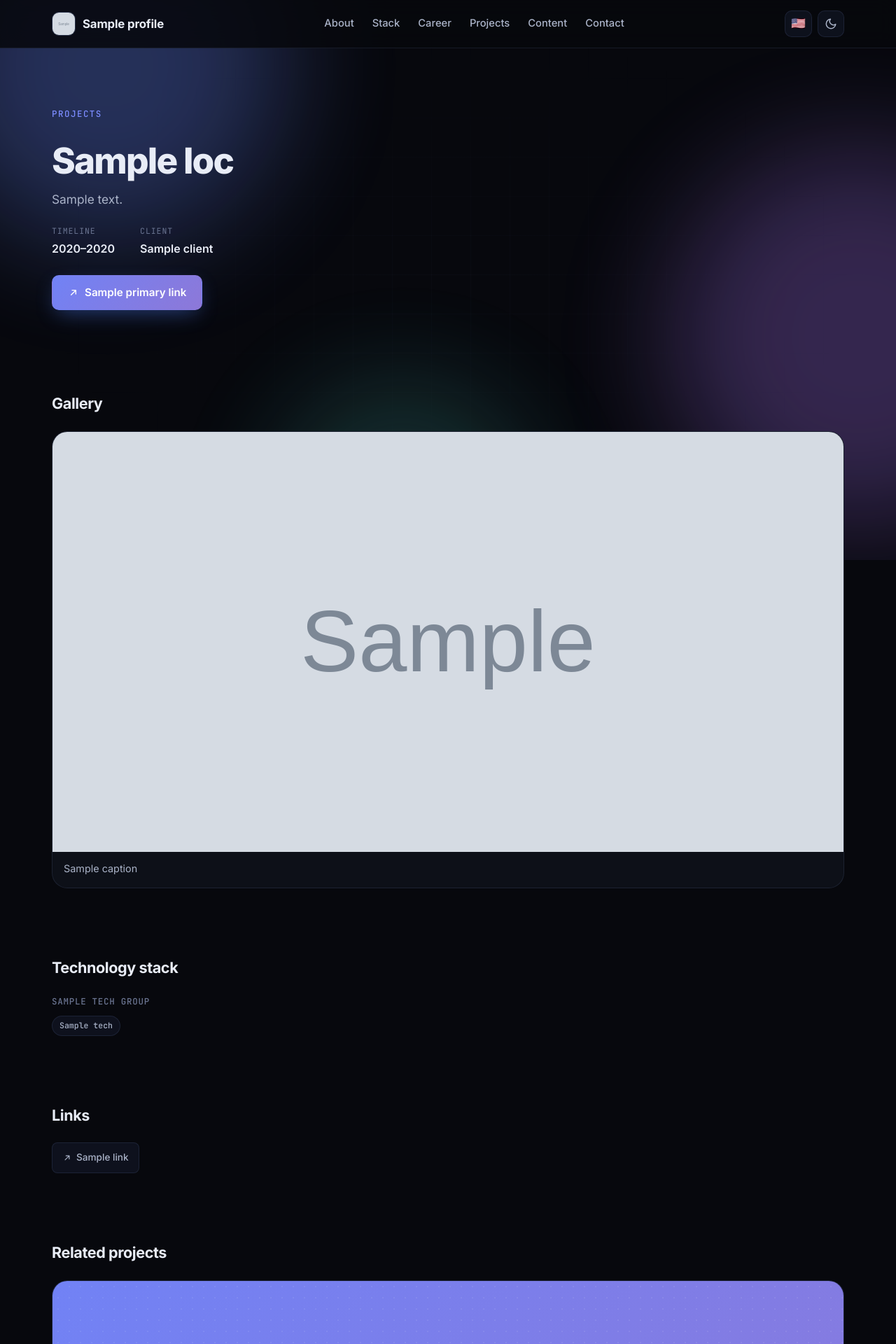
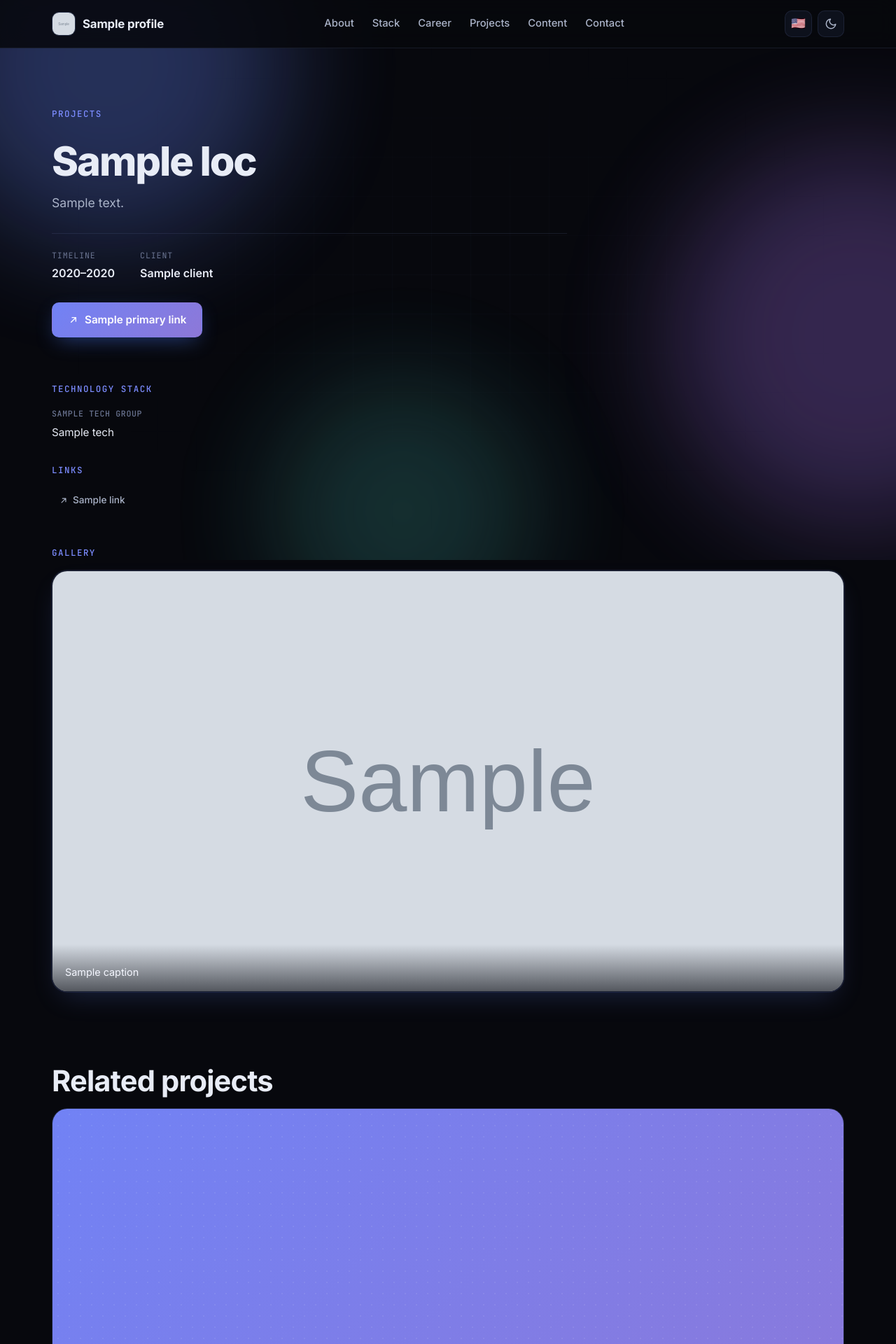
Before and after one commit to irAbs174/irAbs174, a Django app: template templates/portfolio/project_detail.html in a window 1280 px wide. Shown: the top 1920 px of the page at 70% size. Run offline with Django 4.2, Linux system fonts and the light colour scheme; the template is opened without the code that fills it: most values are stand-ins (such as "Sample title", 1, 10 or a date in 2020); grey boxes marked "Sample" are stand-in pictures; data that the repository does not hold is empty.

Commit message:
Align the projects catalog and case study with the site design.
Make project pages feel like damerchi.ir: quieter chrome, image-first case studies, and the existing typography and card language.

Co-authored-by: Cursor <cursoragent@cursor.com>

```diff
--- a/portfolio/models.py
+++ b/portfolio/models.py
@@ -314,7 +314,7 @@ class Project(LocalizedMixin, models.Model):
         return self.loc("short_description") or self.loc("description")
 
     def catalog_technologies(self):
-        return list(self.technologies.all())[:6]
+        return list(self.technologies.all())[:4]
 
     def role_lines(self):
         text = self.loc("role")
--- a/static/css/site.css
+++ b/static/css/site.css
@@ -729,14 +729,21 @@
             height: 100%;
             object-fit: cover;
             display: block;
-            filter: saturate(.88);
+            filter: saturate(.94);
+            transform: scale(1.001);
+            transition: transform var(--t-slow), filter var(--t-base);
+        }
+        .proj-card:hover .proj-cover-image {
+            transform: scale(1.04);
+            filter: saturate(1);
         }
         .proj-cover::after {
             content: '';
             position: absolute; inset: 0;
-            background: linear-gradient(180deg, transparent 50%, rgba(0,0,0,0.55));
+            background: linear-gradient(180deg, transparent 72%, rgba(0,0,0,0.28));
             pointer-events: none;
         }
+        .proj-cover:has(.proj-cover-image)::after { opacity: 0.4; }
         .proj-cover-pattern {
             position: absolute; inset: 0;
             background-image: radial-gradient(rgba(255,255,255,0.18) 1px, transparent 1px);
@@ -746,17 +753,22 @@
             z-index: 1;
             pointer-events: none;
         }
+        .proj-cover:has(.proj-cover-image) .proj-cover-pattern { display: none; }
         .proj-body { padding: 22px; display: flex; flex-direction: column; gap: 12px; flex: 1; }
-        .proj-title { font-size: 1.15rem; font-weight: 700; color: var(--text); }
-        .proj-meta { display: flex; flex-wrap: wrap; align-items: center; gap: 8px; }
+        .proj-title { font-size: 1.15rem; font-weight: 700; color: var(--text); letter-spacing: -0.02em; }
+        .proj-meta { display: flex; flex-wrap: wrap; align-items: center; gap: 10px; }
+        .proj-kicker {
+            font-family: var(--font-mono);
+            font-size: 0.72rem;
+            letter-spacing: 0.08em;
+            text-transform: uppercase;
+            color: var(--text-mute);
+        }
+        html[dir="rtl"] .proj-kicker { letter-spacing: 0; }
         .proj-status {
             font-family: var(--font-mono);
             font-size: 0.72rem;
             color: var(--accent);
-            padding: 4px 10px;
-            border: 1px solid var(--border);
-            border-radius: 999px;
-            background: var(--bg-elev-2);
         }
         .proj-desc { color: var(--text-soft); font-size: 0.92rem; flex: 1; }
         .proj-tags { display: flex; flex-wrap: wrap; gap: 6px; }
@@ -794,36 +800,34 @@
             color: var(--text-soft);
             margin: 0;
         }
-        .catalog .section-title { margin-top: 0; }
+        .catalog { padding-top: 72px; }
+        .catalog .section-title { margin-top: 10px; }
 
         /* =========================================================
            CASE STUDY
            ========================================================= */
-        .case-hero { padding: 72px 0 32px; }
-        .case-hero-grid {
-            display: grid;
-            grid-template-columns: minmax(0, 1fr) minmax(0, 1.15fr);
-            gap: 48px;
-            align-items: center;
-        }
+        .case-hero { padding: 72px 0 0; }
+        .case-hero-copy { max-width: 46rem; }
         .case-title {
-            font-size: clamp(2rem, 4.4vw, 3.2rem);
+            font-size: clamp(2.2rem, 4.8vw, 3.6rem);
             font-weight: 800;
             letter-spacing: -0.035em;
-            line-height: 1.08;
-            margin: 16px 0 14px;
+            line-height: 1.05;
+            margin: 14px 0 16px;
         }
         .case-lede {
             color: var(--text-soft);
-            font-size: 1.08rem;
-            max-width: 36rem;
-            margin: 0 0 22px;
+            font-size: 1.1rem;
+            max-width: 38rem;
+            margin: 0 0 28px;
         }
         .case-facts {
             display: flex;
             flex-wrap: wrap;
             gap: 22px 36px;
-            margin: 0 0 24px;
+            margin: 0 0 28px;
+            padding-top: 22px;
+            border-top: 1px solid var(--border);
         }
         .case-facts div { margin: 0; }
         .case-facts dt {
@@ -834,13 +838,17 @@
             color: var(--text-mute);
             margin: 0 0 4px;
         }
+        html[dir="rtl"] .case-facts dt { letter-spacing: 0; }
         .case-facts dd { margin: 0; color: var(--text); font-weight: 600; }
+        .case-cta { display: flex; flex-wrap: wrap; gap: 12px; }
         .case-cover {
+            margin-top: 44px;
             border-radius: var(--radius-lg);
             overflow: hidden;
             border: 1px solid var(--border);
-            aspect-ratio: 16 / 10;
+            aspect-ratio: 16 / 9;
             background: var(--bg-elev-2);
+            box-shadow: var(--shadow-glow);
         }
         .case-cover img {
             width: 100%;
@@ -848,13 +856,32 @@
             object-fit: cover;
             display: block;
         }
-        .case-block { padding: 48px 0; }
+        .case-body { padding: 64px 0 8px; }
+        .case-layout {
+            display: grid;
+            grid-template-columns: minmax(0, 1.4fr) minmax(15rem, 0.7fr);
+            gap: 56px 64px;
+            align-items: start;
+        }
+        .case-story:only-child { max-width: 42rem; }
+        .case-aside {
+            display: flex;
+            flex-direction: column;
+            gap: 32px;
+        }
+        .case-aside:only-child { max-width: 28rem; }
+        .case-block { padding: 40px 0 64px; }
+        .case-related { padding-top: 24px; }
         .case-section-title {
-            font-size: 1.35rem;
-            font-weight: 700;
-            letter-spacing: -0.02em;
-            margin: 0 0 22px;
+            font-family: var(--font-mono);
+            font-size: 0.78rem;
+            font-weight: 500;
+            letter-spacing: 0.12em;
+            text-transform: uppercase;
+            color: var(--accent);
+            margin: 0 0 16px;
         }
+        html[dir="rtl"] .case-section-title { letter-spacing: 0; }
         .case-prose {
             max-width: 42rem;
             color: var(--text-soft);
@@ -862,46 +889,59 @@
         }
         .case-prose p { margin: 0 0 1.15em; }
         .case-prose p:last-child { margin-bottom: 0; }
+        .case-prose p:first-child { color: var(--text); }
         .case-roles {
             list-style: none;
             padding: 0;
             margin: 0;
-            display: flex;
-            flex-wrap: wrap;
+            display: grid;
             gap: 10px;
         }
         .case-roles li {
-            padding: 8px 14px;
-            border-radius: 999px;
-            border: 1px solid var(--border);
-            background: var(--surface);
+            position: relative;
+            padding-inline-start: 16px;
+            color: var(--text);
             font-weight: 500;
+        }
+        .case-roles li::before {
+            content: '';
+            position: absolute;
+            inset-inline-start: 0;
+            top: 0.55em;
+            width: 6px;
+            height: 6px;
+            border-radius: 50%;
+            background: var(--accent);
+            box-shadow: 0 0 0 4px color-mix(in srgb, var(--accent) 18%, transparent);
         }
         .tech-groups {
             display: grid;
-            gap: 22px;
+            gap: 18px;
         }
         .tech-group-label {
             font-family: var(--font-mono);
-            font-size: 0.78rem;
+            font-size: 0.72rem;
             color: var(--text-mute);
             letter-spacing: 0.06em;
             text-transform: uppercase;
-            margin: 0 0 10px;
+            margin: 0 0 6px;
             font-weight: 500;
+        }
+        html[dir="rtl"] .tech-group-label { letter-spacing: 0; }
+        .tech-group-items {
+            margin: 0;
+            color: var(--text);
+            font-size: 0.95rem;
+            line-height: 1.55;
         }
         .case-links {
             list-style: none;
             padding: 0;
             margin: 0;
             display: flex;
-            flex-wrap: wrap;
-            gap: 8px;
-        }
-        .case-links .proj-link {
-            border: 1px solid var(--border);
-            background: var(--surface);
-            padding: 10px 14px;
+            flex-direction: column;
+            align-items: flex-start;
+            gap: 4px;
         }
 
         .gallery-frame {
@@ -915,6 +955,7 @@
             border-radius: var(--radius-lg);
             border: 1px solid var(--border);
             background: var(--bg-elev-1);
+            box-shadow: var(--shadow-glow);
             -webkit-overflow-scrolling: touch;
             position: relative;
             scrollbar-width: none;
@@ -928,18 +969,24 @@
             flex: 0 0 100%;
             scroll-snap-align: start;
             margin: 0;
+            position: relative;
         }
         .gallery-full { display: block; }
         .gallery-slide img {
             width: 100%;
-            aspect-ratio: 16 / 10;
+            aspect-ratio: 16 / 9;
             object-fit: cover;
             display: block;
         }
         .gallery-slide figcaption {
-            padding: 12px 16px 16px;
-            color: var(--text-soft);
+            position: absolute;
+            inset-inline: 0;
+            bottom: 0;
+            margin: 0;
+            padding: 28px 18px 16px;
+            color: #f4f6ff;
             font-size: 0.9rem;
+            background: linear-gradient(180deg, transparent, rgba(6, 8, 14, 0.62));
         }
         .gallery-btn {
             display: none;
--- a/templates/portfolio/partials/project_card.html
+++ b/templates/portfolio/partials/project_card.html
@@ -10,14 +10,16 @@
             <div class="proj-cover-pattern"></div>
         </div>
         <div class="proj-body">
+            {% if project.category or project.status %}
             <div class="proj-meta">
                 {% if project.category %}
-                <span class="pill">{{ project.get_category_display }}</span>
+                <span class="proj-kicker">{{ project.get_category_display }}</span>
                 {% endif %}
                 {% if project.status %}
                 <span class="proj-status">{{ project.get_status_display }}</span>
                 {% endif %}
             </div>
+            {% endif %}
             <h2 class="proj-title">{% loc project 'title' %}</h2>
             <p class="proj-desc">{{ project.catalog_summary }}</p>
             <div class="proj-tags">
@@ -29,10 +31,6 @@
                 {% endif %}
                 {% endwith %}
             </div>
-            <span class="proj-link">
-                <svg viewBox="0 0 24 24" fill="none" stroke="currentColor" stroke-width="2" stroke-linecap="round" stroke-linejoin="round"><path d="M7 17 17 7M9 7h8v8"/></svg>
-                {% trans "View case study" %}
-            </span>
         </div>
     </a>
 </article>
--- a/templates/portfolio/partials/project_links.html
+++ b/templates/portfolio/partials/project_links.html
@@ -1,5 +1,5 @@
 {% load i18n %}
-<ul class="case-links reveal">
+<ul class="case-links">
     {% for link in project.links.all %}
     <li>
         <a class="proj-link" href="{{ link.href }}" target="_blank" rel="noopener noreferrer">
--- a/templates/portfolio/partials/project_technologies.html
+++ b/templates/portfolio/partials/project_technologies.html
@@ -1,15 +1,13 @@
 {% load i18n %}
-<div class="tech-groups reveal">
+<div class="tech-groups">
     {% for label, techs in tech_groups %}
     <div class="tech-group">
         {% if label %}
         <h3 class="tech-group-label">{{ label }}</h3>
         {% endif %}
-        <div class="proj-tags">
-            {% for tech in techs %}
-            <span class="pill">{{ tech.name }}</span>
-            {% endfor %}
-        </div>
+        <p class="tech-group-items">
+            {% for tech in techs %}{{ tech.name }}{% if not forloop.last %} · {% endif %}{% endfor %}
+        </p>
     </div>
     {% endfor %}
 </div>
--- a/templates/portfolio/project_detail.html
+++ b/templates/portfolio/project_detail.html
@@ -9,25 +9,28 @@
     <article class="case">
         <header class="case-hero">
             <div class="container">
-                <div class="case-hero-grid">
                 <div class="case-hero-copy reveal">
                     <p class="section-eyebrow">
                         <a href="{% url 'project_list' %}">{% trans "Projects" %}</a>
                     </p>
-                        <div class="proj-meta">
-                            {% if project.category %}
-                            <span class="pill">{{ project.get_category_display }}</span>
-                            {% endif %}
-                            {% if project.status %}
-                            <span class="proj-status">{{ project.get_status_display }}</span>
-                            {% endif %}
-                        </div>
                     <h1 class="case-title">{% loc project 'title' %}</h1>
                     {% if project.catalog_summary %}
                     <p class="case-lede">{{ project.catalog_summary }}</p>
                     {% endif %}
-                        {% if project.started_at or project.completed_at or project.client %}
+                    {% if project.category or project.status or project.started_at or project.completed_at or project.client %}
                     <dl class="case-facts">
+                        {% if project.category %}
+                        <div>
+                            <dt>{% trans "Category" %}</dt>
+                            <dd>{{ project.get_category_display }}</dd>
+                        </div>
+                        {% endif %}
+                        {% if project.status %}
+                        <div>
+                            <dt>{% trans "Status" %}</dt>
+                            <dd>{{ project.get_status_display }}</dd>
+                        </div>
+                        {% endif %}
                         {% if project.started_at or project.completed_at %}
                         <div>
                             <dt>{% trans "Timeline" %}</dt>
@@ -51,7 +54,7 @@
                     </dl>
                     {% endif %}
                     {% if primary_link %}
-                        <div class="hero-cta">
+                    <div class="case-cta">
                         <a class="btn btn-primary" href="{{ primary_link.href }}" target="_blank" rel="noopener noreferrer">
                             <svg viewBox="0 0 24 24" fill="none" stroke="currentColor" stroke-width="2" stroke-linecap="round" stroke-linejoin="round"><path d="M7 17 17 7M9 7h8v8"/></svg>
                             {{ primary_link.label }}
@@ -62,33 +65,65 @@
                 {% with cover=project.cover_url %}
                 {% if cover %}
                 <div class="case-cover reveal">
-                        <img src="{{ cover }}" alt="{{ project.cover_alt }}" width="960" height="600" loading="eager">
+                    <img src="{{ cover }}" alt="{{ project.cover_alt }}" width="1180" height="664" loading="eager">
                 </div>
                 {% endif %}
                 {% endwith %}
             </div>
-            </div>
         </header>
 
         {% with paragraphs=project.story_paragraphs %}
+        {% with roles=project.role_lines %}
+        {% if paragraphs or roles or tech_groups or project.links.all %}
+        <div class="case-body">
+            <div class="container case-layout">
                 {% if paragraphs %}
-        <section class="section case-block" aria-labelledby="case-story-title">
-            <div class="container">
-                <div class="reveal">
+                <section class="case-story reveal" aria-labelledby="case-story-title">
                     <h2 class="case-section-title" id="case-story-title">{% trans "The story" %}</h2>
                     <div class="case-prose">
                         {% for paragraph in paragraphs %}
                         <p>{{ paragraph }}</p>
                         {% endfor %}
                     </div>
+                </section>
+                {% endif %}
+
+                {% if roles or tech_groups or project.links.all %}
+                <aside class="case-aside reveal">
+                    {% if roles %}
+                    <section aria-labelledby="case-role-title">
+                        <h2 class="case-section-title" id="case-role-title">{% trans "My role" %}</h2>
+                        <ul class="case-roles">
+                            {% for role in roles %}
+                            <li>{{ role }}</li>
+                            {% endfor %}
+                        </ul>
+                    </section>
+                    {% endif %}
+
+                    {% if tech_groups %}
+                    <section aria-labelledby="case-stack-title">
+                        <h2 class="case-section-title" id="case-stack-title">{% trans "Technology stack" %}</h2>
+                        {% include "portfolio/partials/project_technologies.html" %}
+                    </section>
+                    {% endif %}
+
+                    {% if project.links.all %}
+                    <section aria-labelledby="case-links-title">
+                        <h2 class="case-section-title" id="case-links-title">{% trans "Links" %}</h2>
+                        {% include "portfolio/partials/project_links.html" %}
+                    </section>
+                    {% endif %}
+                </aside>
+                {% endif %}
             </div>
         </div>
-        </section>
         {% endif %}
+        {% endwith %}
         {% endwith %}
 
         {% if gallery %}
-        <section class="section case-block" aria-labelledby="case-gallery-title">
+        <section class="case-block" aria-labelledby="case-gallery-title">
             <div class="container">
                 <h2 class="case-section-title reveal" id="case-gallery-title">{% trans "Gallery" %}</h2>
                 {% include "portfolio/partials/project_gallery.html" %}
@@ -96,45 +131,12 @@
         </section>
         {% endif %}
 
-        {% with roles=project.role_lines %}
-        {% if roles %}
-        <section class="section case-block" aria-labelledby="case-role-title">
+        {% if related_projects %}
+        <section class="section case-related" aria-labelledby="case-related-title">
             <div class="container">
                 <div class="reveal">
-                    <h2 class="case-section-title" id="case-role-title">{% trans "My role" %}</h2>
-                    <ul class="case-roles">
-                        {% for role in roles %}
-                        <li>{{ role }}</li>
-                        {% endfor %}
-                    </ul>
+                    <h2 class="section-title" id="case-related-title">{% trans "Related projects" %}</h2>
                 </div>
-            </div>
-        </section>
-        {% endif %}
-        {% endwith %}
-
-        {% if tech_groups %}
-        <section class="section case-block" aria-labelledby="case-stack-title">
-            <div class="container">
-                <h2 class="case-section-title reveal" id="case-stack-title">{% trans "Technology stack" %}</h2>
-                {% include "portfolio/partials/project_technologies.html" %}
-            </div>
-        </section>
-        {% endif %}
-
-        {% if project.links.all %}
-        <section class="section case-block" aria-labelledby="case-links-title">
-            <div class="container">
-                <h2 class="case-section-title reveal" id="case-links-title">{% trans "Links" %}</h2>
-                {% include "portfolio/partials/project_links.html" %}
-            </div>
-        </section>
-        {% endif %}
-
-        {% if related_projects %}
-        <section class="section case-block" aria-labelledby="case-related-title">
-            <div class="container">
-                <h2 class="case-section-title reveal" id="case-related-title">{% trans "Related projects" %}</h2>
                 {% include "portfolio/partials/related_projects.html" %}
             </div>
         </section>
--- a/templates/portfolio/project_list.html
+++ b/templates/portfolio/project_list.html
@@ -9,7 +9,8 @@
     <section class="section catalog">
         <div class="container">
             <div class="reveal">
-                <h1 class="section-title">{% trans "Projects" %}</h1>
+                <p class="section-eyebrow">{% trans "Selected work" %}</p>
+                <h1 class="section-title"><span class="grad">{% trans "Projects" %}</span></h1>
                 <p class="section-sub">{% trans "Systems I've built. Products I've shipped. Problems I've solved." %}</p>
             </div>
 
```
Also changed, not shown: other parts of static/css/site.css (+21 -9 lines), portfolio/views.py (+6 -1 lines), locale/en/LC_MESSAGES/django.po, locale/fa/LC_MESSAGES/django.po. Lines whose indentation alone changed are shown as unchanged.
